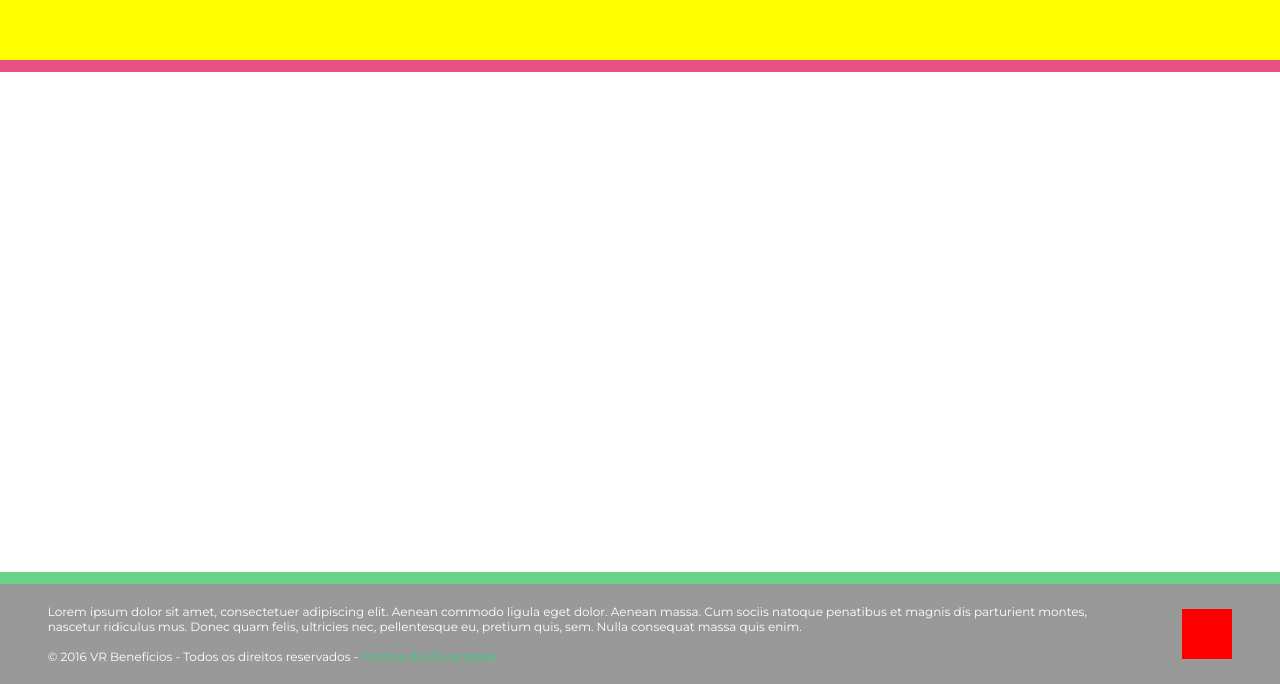
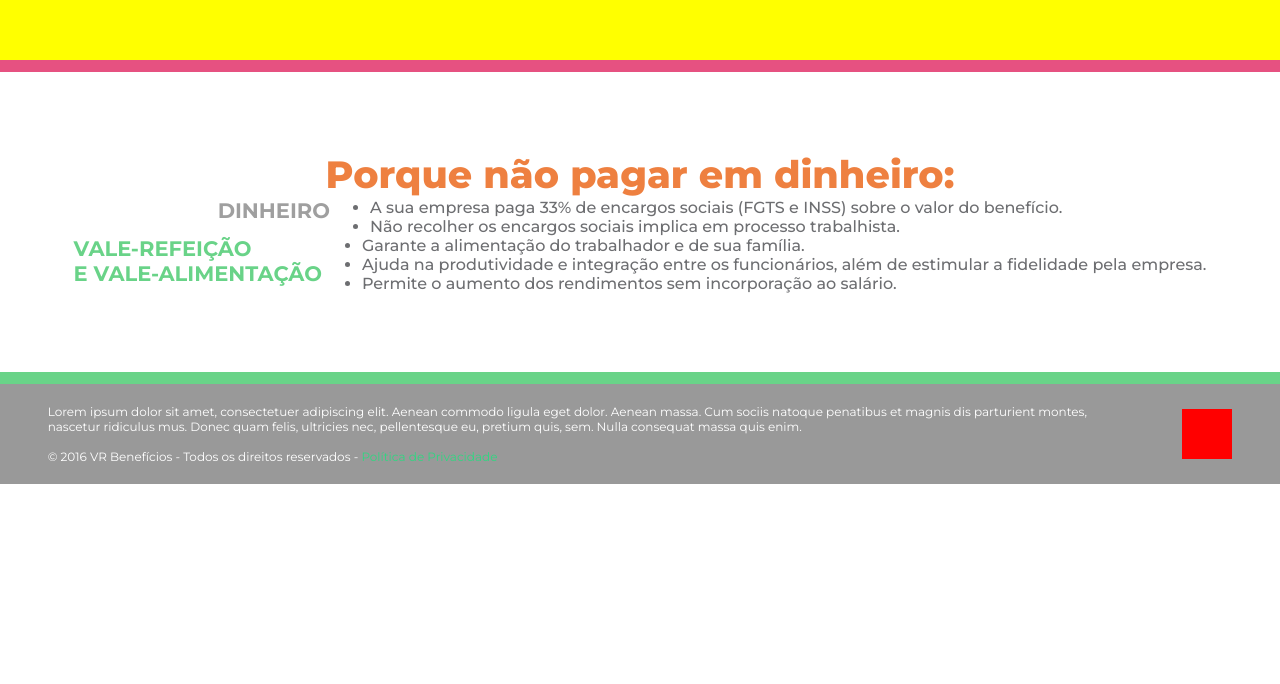
Before and after one commit to vinirossi/teste-html-css, a plain HTML site: page index.html in a window 1280 px wide. Shown: the part 1940-2624 px from the top of the page. After the commit the page ends 2424 px from the top, so only its background shows below. Drawn offline with Linux system fonts and the light colour scheme.

Commit message:
Criado o estilo da Section de pagamento

```diff
--- a/assets/css/style.css
+++ b/assets/css/style.css
@@ -26,13 +26,69 @@ section {
     height: 500px;
     width: 100%;
 }
+/* CSS do Section de Pagamento - Dinheiro*/
 .hr-confidence {
     border: 6px solid #e65181;
 }
 .pay {
+    align-items: center;
     background-color: #fff;
-    height: 500px;
+    display: flex;
+    flex-direction: column;
+    justify-content: center;
+    height: 300px;
     width: 100%;
+}
+.pay h2 {
+    color: #ee8040;
+    font-size: 38px;
+    font-weight: 800;
+}
+.text-money {
+    display: flex;
+    flex-direction: row;
+    justify-content: center;
+}
+.text-money p{
+    color: #9f9f9f;
+    font-size: 21px;
+    font-weight: 700;
+    text-transform: uppercase;
+}
+.text-money ul{
+    color: #6d6e71;
+    font-size: 16px;
+    font-weight: 500;
+}
+.text-money li {
+    color: #6d6e71;
+    font-size: 16px;
+    font-weight: 500;
+    list-style-type: inherit;
+}
+
+/* CSS do Section de Pagamento - Refeição*/
+.text-food {
+    display: flex;
+    flex-direction: row;
+    justify-content: center;
+}
+.text-food p{
+    color: #69d388;
+    font-size: 21px;
+    font-weight: 700;
+    text-transform: uppercase;
+}
+.text-food ul{
+    color: #6d6e71;
+    font-size: 16px;
+    font-weight: 500;
+}
+.text-food li {
+    color: #6d6e71;
+    font-size: 16px;
+    font-weight: 500;
+    list-style-type: inherit;
 }
 .hr-pay {
     border: 6px solid #69d388;
--- a/index.html
+++ b/index.html
@@ -17,7 +17,24 @@
             <section class="company"></section>
             <section class="confidence"></section>
             <hr class="hr-confidence">
-            <section class="pay"></section>
+            <section class="pay">
+                <h2>Porque não pagar em dinheiro:</h2>
+                <article class="text-money">
+                    <p>Dinheiro</p>
+                    <ul>
+                        <li>A sua empresa paga 33% de encargos sociais (FGTS e INSS) sobre o valor do benefício.</li>
+                        <li>Não recolher os encargos sociais implica em processo trabalhista.</li>
+                    </ul>
+                </article>
+                <article class="text-food">
+                        <p>Vale-refeição<br>e Vale-Alimentação</p>
+                        <ul>
+                            <li>Garante a alimentação do trabalhador e de sua família.</li>
+                            <li>Ajuda na produtividade e integração entre os funcionários, além de estimular a fidelidade pela empresa.</li>
+                            <li>Permite o aumento dos rendimentos sem incorporação ao salário.</li>
+                        </ul>
+                    </article>
+            </section>
             <hr class="hr-pay">
         </main>
         <footer>
```
